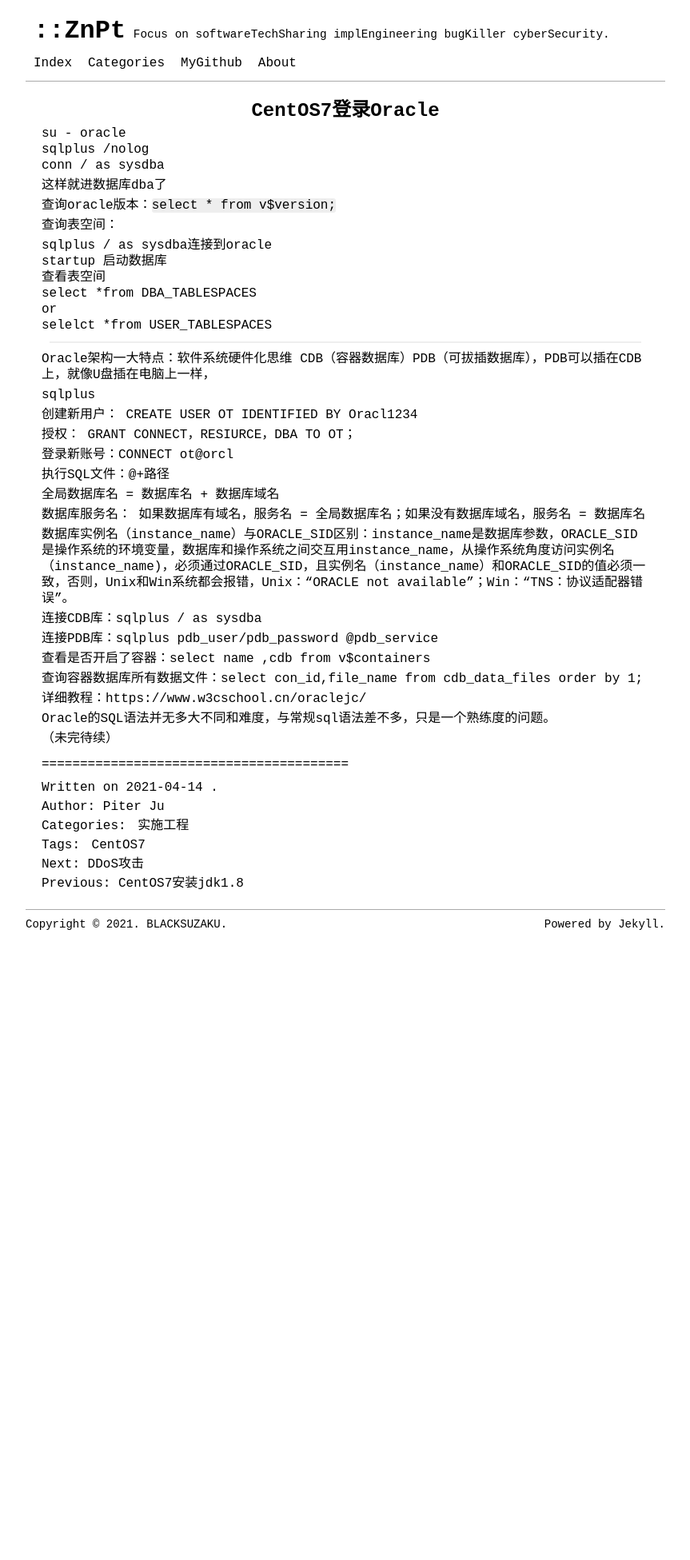
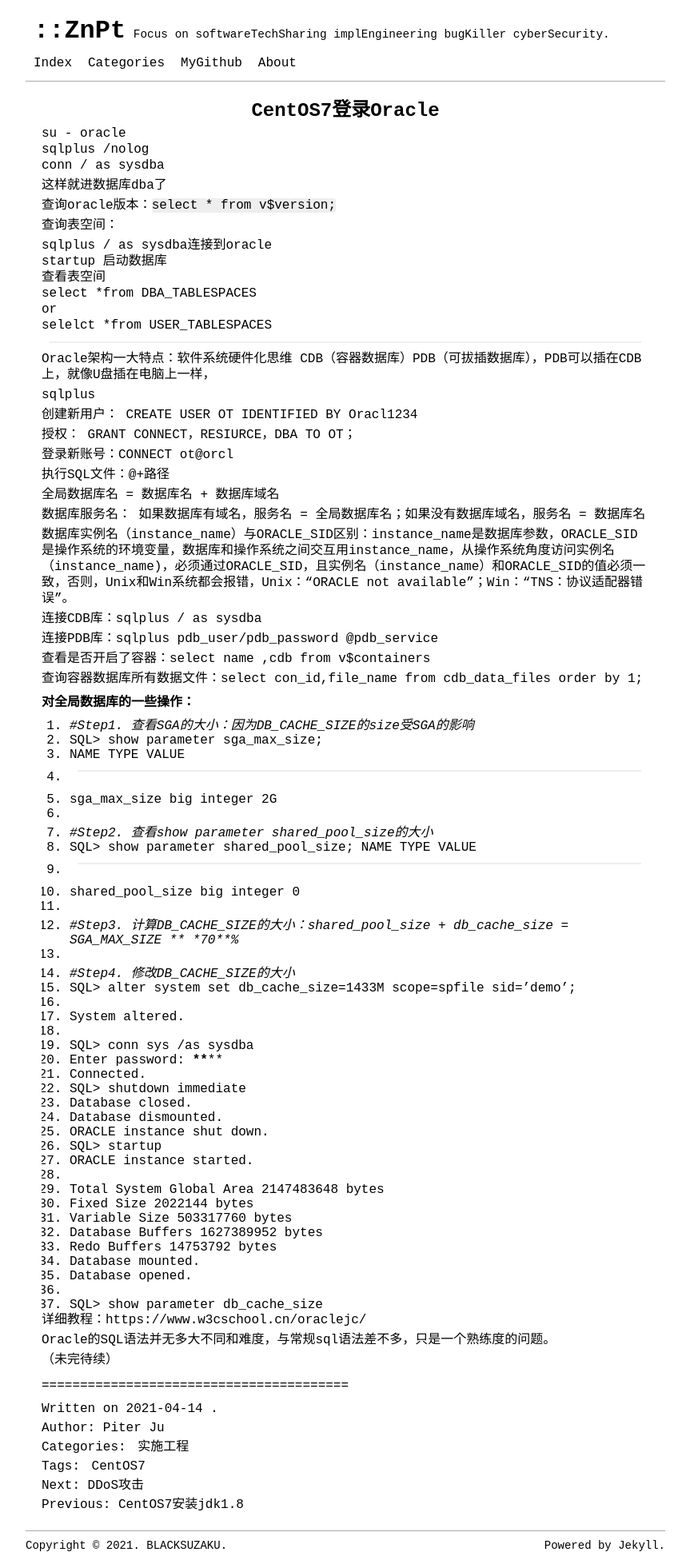
Before and after one commit to 2hux1nb0/2hux1nb0.github.io, a Jekyll site: the page built from _posts/2021-04-14-centos登录oracle.md, in a window 1280 px wide. Shown: the whole page at 80% size, without its empty margins (208-1071 px from the left). Built offline with Jekyll 4.4.1, drawn with Linux system fonts in a browser that asks for light colours; before the commit the page ends 1174 px from its top, so only the background shows below that.

Commit message:
Update 2021-04-14-centos登录oracle.md

```diff
--- a/_posts/2021-04-14-centos登录oracle.md
+++ b/_posts/2021-04-14-centos登录oracle.md
@@ -52,6 +52,46 @@ sqlplus
 
 查询容器数据库所有数据文件：select con_id,file_name from cdb_data_files order by 1;
 
+####  对全局数据库的一些操作：
+
+1. *#Step1.* *查看SGA的大小：因为DB_CACHE_SIZE的size受SGA的影响*
+2. SQL> show parameter sga_max_size;
+3. NAME                     TYPE    VALUE
+4. ------------------------------------ ----------- ------------------------------
+5. sga_max_size                 big integer 2G
+6.
+7. *#Step2.* *查看show parameter shared_pool_size的大小*
+8. SQL> show parameter shared_pool_size;                   NAME                     TYPE    VALUE
+9. ------------------------------------ ----------- ------------------------------
+10. shared_pool_size             big integer 0
+11.
+12. *#Step3.* *计算DB_CACHE_SIZE的大小：shared_pool_size* *+* *db_cache_size* *=* *SGA_MAX_SIZE* *** *70**%*
+13.
+14. *#Step4.* *修改DB_CACHE_SIZE的大小*
+15. SQL> alter system set db_cache_size=1433M scope=spfile sid='demo';
+16.
+17. System altered.
+18.
+19. SQL> conn sys /as sysdba
+20. Enter password: ********
+21. Connected.
+22. SQL> shutdown immediate
+23. Database closed.
+24. Database dismounted.
+25. ORACLE instance shut down.
+26. SQL> startup
+27. ORACLE instance started.
+28.
+29. Total System Global Area 2147483648 bytes
+30. Fixed Size          2022144 bytes
+31. Variable Size         503317760 bytes
+32. Database Buffers     1627389952 bytes
+33. Redo Buffers           14753792 bytes
+34. Database mounted.
+35. Database opened.
+36.
+37. SQL> show parameter db_cache_size
+
 
 
 详细教程：<https://www.w3cschool.cn/oraclejc/>
```
